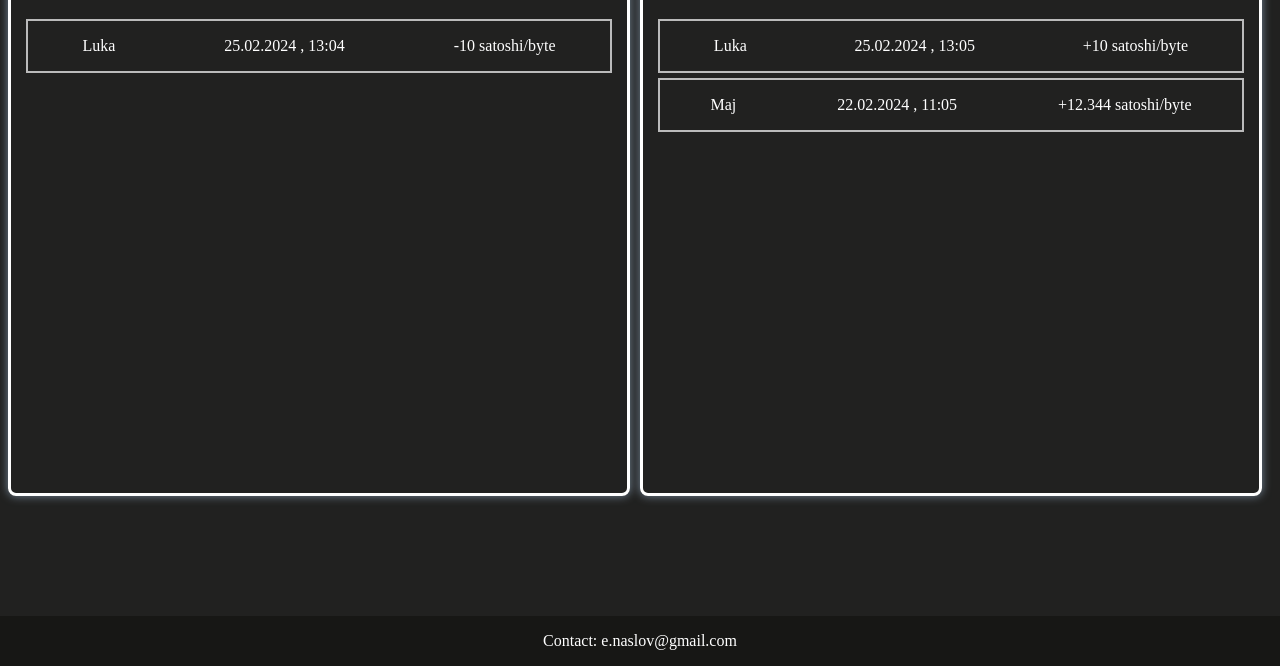
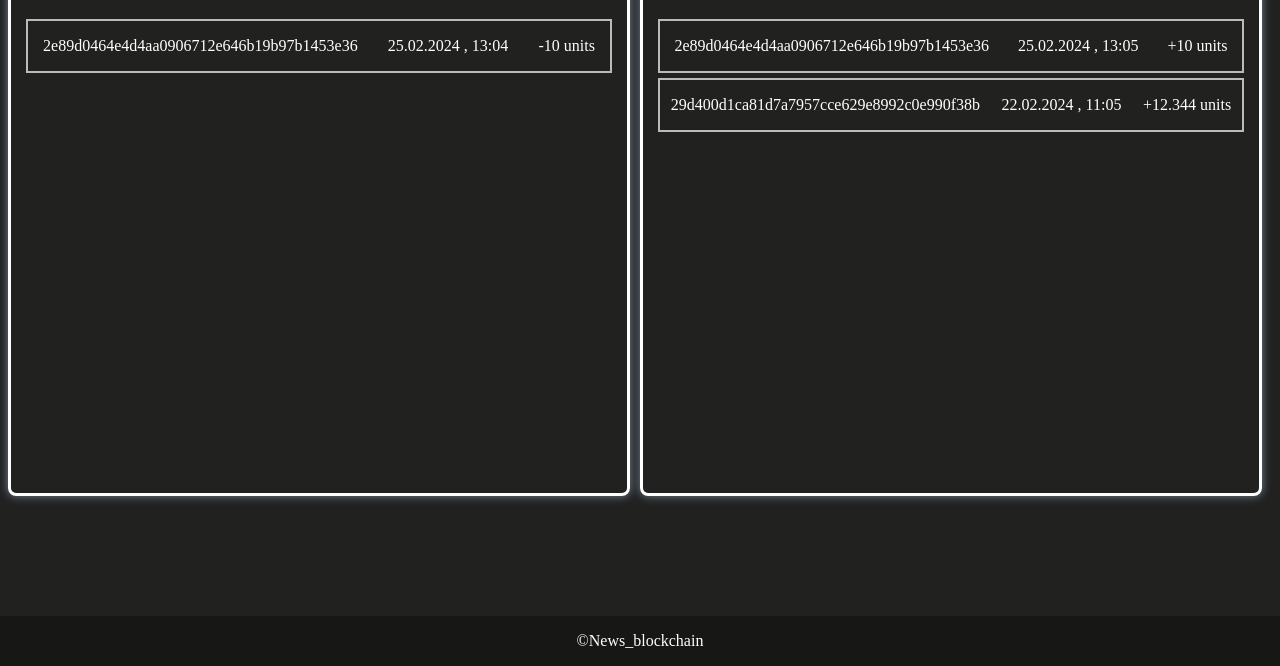
Before and after one commit to majzabukovnik/Blockchain-for-News-Pubication, a plain HTML site: page News_Blockchain/Frontend/Transactions.html in a window 1280 px wide. Shown: the part 134-800 px from the top of the page. Drawn offline with Linux system fonts and the light colour scheme.

Commit message:
fixed style

```diff
--- a/News_Blockchain/Frontend/Transactions.html
+++ b/News_Blockchain/Frontend/Transactions.html
@@ -18,27 +18,27 @@
     <div class="container-tx">
         <div class="transactions-container" id="transactions-container">
             <h1>Sent Transactions</h1>
-            <div class="transaction-address" id="transaction-address"><p>Luka</p>
+            <div class="transaction-address" id="transaction-address"><p>2e89d0464e4d4aa0906712e646b19b97b1453e36</p>
                 <div class="date-tx" id="date-tx"><p>25.02.2024 , 13:04</p></div>
-                <div calss="value-out" id="value-out"><p>-10 satoshi/byte</p></div>
+                <div calss="value-out" id="value-out"><p>-10 units</p></div>
             </div>
         </div>
 
         <div class="sent-tx-container" id ="sent-tx-container">
             <h1>Recived Transactions</h1>
-            <div class="transaction-address" id="transaction-address"><p>Luka</p>
+            <div class="transaction-address" id="transaction-address"><p>2e89d0464e4d4aa0906712e646b19b97b1453e36</p>
                 <div class="date-tx" id="date-tx"><p>25.02.2024 , 13:05</p></div>
-                <div calss="value-in" id="value-in"><p>+10 satoshi/byte</p></div>
+                <div calss="value-in" id="value-in"><p>+10 units</p></div>
             </div>
-            <div class="transaction-address" id="transaction-address"><p>Maj</p>
+            <div class="transaction-address" id="transaction-address"><p>29d400d1ca81d7a7957cce629e8992c0e990f38b</p>
                 <div class="date-tx" id="date-tx"><p>22.02.2024 , 11:05</p></div>
-                <div calss="value-in" id="value-in"><p>+12.344 satoshi/byte</p></div>
+                <div calss="value-in" id="value-in"><p>+12.344 units</p></div>
             </div>
         </div>
     </div>
 </body>
 <footer>
     <div class="footer">
-        <p>Contact: e.naslov@gmail.com</p>
+        <p>©News_blockchain</p>
     </div>
 </html>
```
Also changed, not shown: News_Blockchain/Frontend/News.html (+1 -1 lines), News_Blockchain/Frontend/TransactionForm.html (+1 -1 lines), News_Blockchain/Frontend/index.html (+2 -2 lines).
